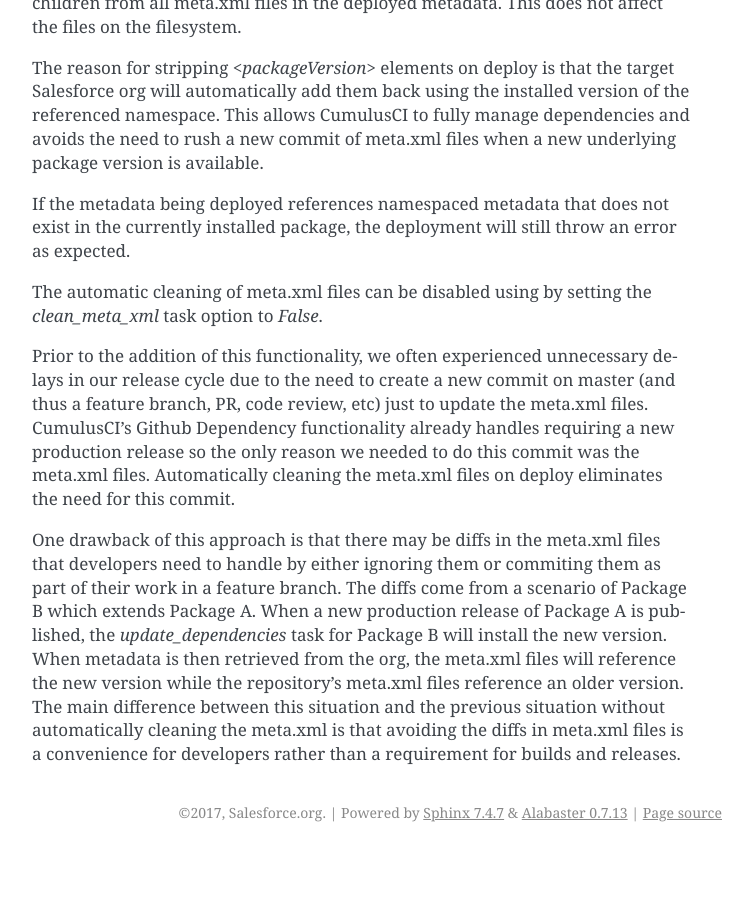
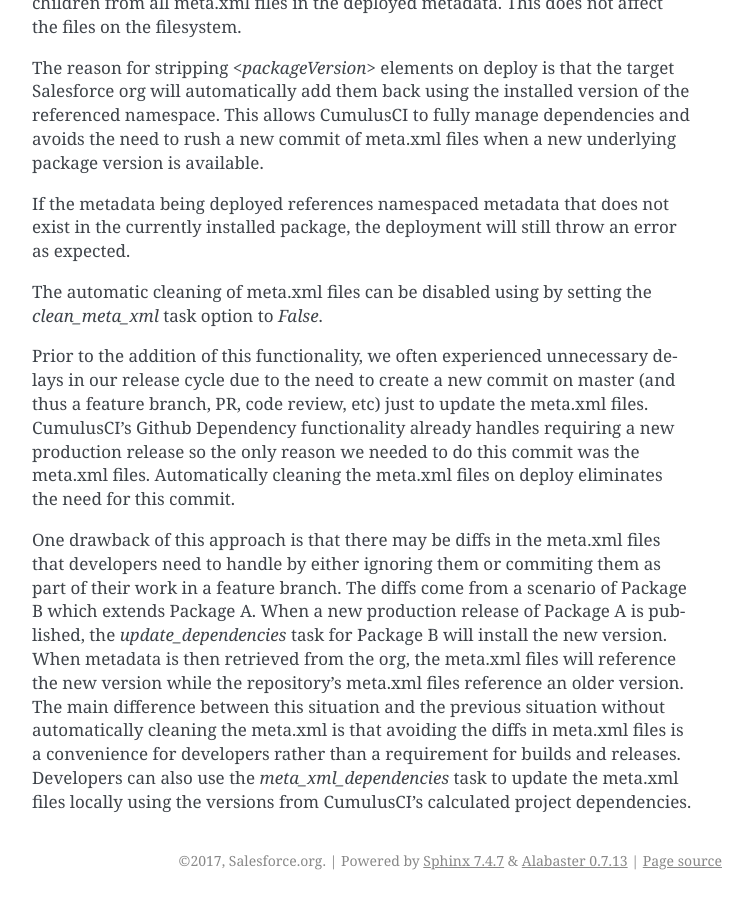
Before and after one commit to SFDO-Tooling/CumulusCI, a Sphinx documentation site: the page built from docs/features.rst, in a window 1280 px wide and 900 px high, scrolled down 12767 px. Shown: the whole window, without its empty margins (388-1141 px from the left). Built offline with Sphinx 7.4.7, drawn with Linux system fonts in a browser that asks for light colours; before the commit the page ends 13619 px from its top, so only the background shows below that.

Commit message:
Add reference to meta_xml_dependencies task

```diff
--- a/docs/features.rst
+++ b/docs/features.rst
@@ -489,4 +489,4 @@
 
 Prior to the addition of this functionality, we often experienced unnecessary delays in our release cycle due to the need to create a new commit on master (and thus a feature branch, PR, code review, etc) just to update the meta.xml files.  CumulusCI's Github Dependency functionality already handles requiring a new production release so the only reason we needed to do this commit was the meta.xml files.  Automatically cleaning the meta.xml files on deploy eliminates the need for this commit.
 
-One drawback of this approach is that there may be diffs in the meta.xml files that developers need to handle by either ignoring them or commiting them as part of their work in a feature branch.  The diffs come from a scenario of Package B which extends Package A.  When a new production release of Package A is published, the `update_dependencies` task for Package B will install the new version.  When metadata is then retrieved from the org, the meta.xml files will reference the new version while the repository's meta.xml files reference an older version.  The main difference between this situation and the previous situation without automatically cleaning the meta.xml is that avoiding the diffs in meta.xml files is a convenience for developers rather than a requirement for builds and releases.
+One drawback of this approach is that there may be diffs in the meta.xml files that developers need to handle by either ignoring them or commiting them as part of their work in a feature branch.  The diffs come from a scenario of Package B which extends Package A.  When a new production release of Package A is published, the `update_dependencies` task for Package B will install the new version.  When metadata is then retrieved from the org, the meta.xml files will reference the new version while the repository's meta.xml files reference an older version.  The main difference between this situation and the previous situation without automatically cleaning the meta.xml is that avoiding the diffs in meta.xml files is a convenience for developers rather than a requirement for builds and releases.  Developers can also use the `meta_xml_dependencies` task to update the meta.xml files locally using the versions from CumulusCI's calculated project dependencies.
```
